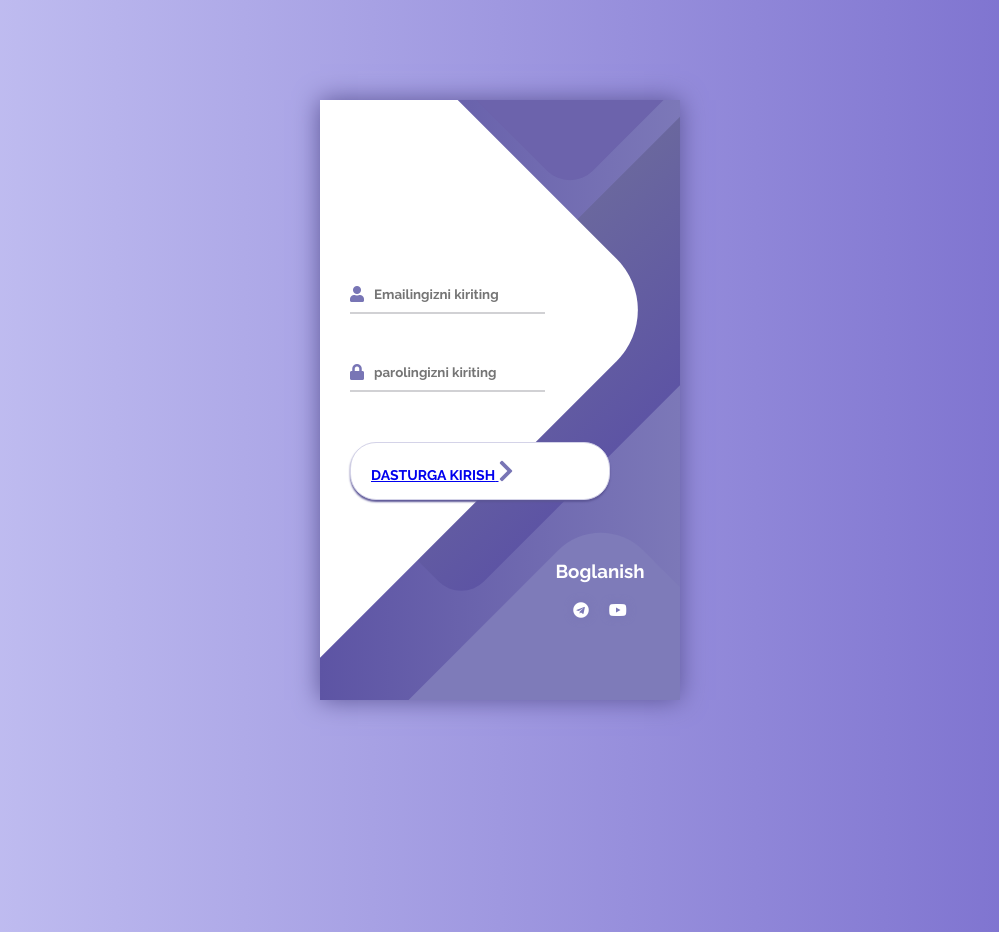
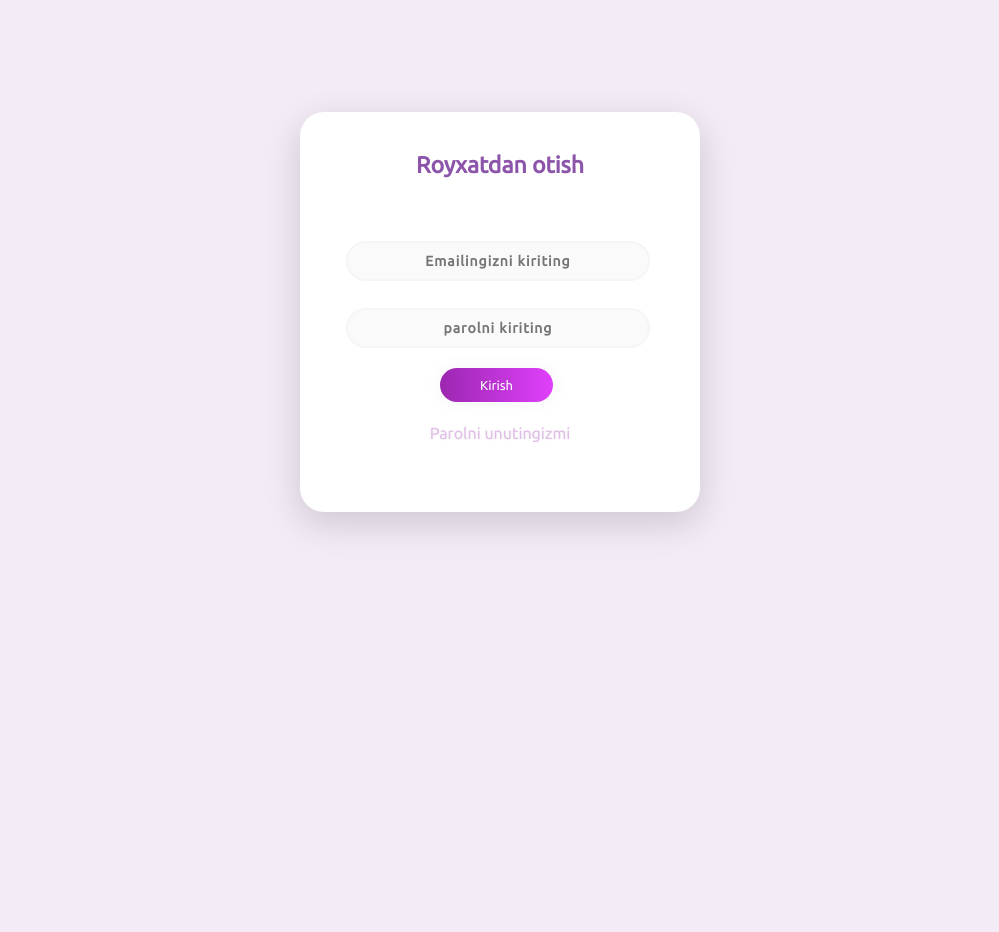
Before and after one commit to 06Dastur/forward2, a plain HTML site: page login.html in a window 1280 px wide. Shown: the whole page, without its empty margins (140-1139 px from the left). After the commit the page ends 800 px from the top, so only its background shows below. Drawn offline with Linux system fonts and the light colour scheme; files that its build step writes are made by us from their sources.

Commit message:
sergesrghsr

```diff
--- a/login.html
+++ b/login.html
@@ -1,230 +1,133 @@
 <!DOCTYPE html>
-<html lang="en" >
+<html lang="en">
 <head>
-  <meta charset="UTF-8">
-  <title>CodePen - A Pen by Mohithpoojary</title>
-  <link rel='stylesheet' href='https://use.fontawesome.com/releases/v5.2.0/css/all.css'>
-<link rel='stylesheet' href='https://use.fontawesome.com/releases/v5.2.0/css/fontawesome.css'><link rel="stylesheet" href="./style.css">
+        <link rel="stylesheet" href="css/style.css">
+        <link href="https://fonts.googleapis.com/css?family=Ubuntu" rel="stylesheet">
+        <meta name="viewport" content="width=device-width, initial-scale=1" />
+        <link rel="stylesheet" href="path/to/font-awesome/css/font-awesome.min.css">
+        <title>login</title>
         <style>
-    @import url('https://fonts.googleapis.com/css?family=Raleway:400,700');
-
-* {
-	box-sizing: border-box;
-	margin: 0;
-	padding: 0;
-	font-family: Raleway, sans-serif;
+                  body {
+        background-color: #F3EBF6;
+        font-family: 'Ubuntu', sans-serif;
     }
 
-body {
-	background: linear-gradient(90deg, #C7C5F4, #776BCC);
+    .main {
+        background-color: #FFFFFF;
+        width: 400px;
+        height: 400px;
+        margin: 7em auto;
+        border-radius: 1.5em;
+        box-shadow: 0px 11px 35px 2px rgba(0, 0, 0, 0.14);
     }
 
-.container {
-	display: flex;
-	align-items: center;
-	justify-content: center;
-	min-height: 100vh;
+    .sign {
+        padding-top: 40px;
+        color: #8C55AA;
+        font-family: 'Ubuntu', sans-serif;
+        font-weight: bold;
+        font-size: 23px;
     }
 
-.screen {
-	background: linear-gradient(90deg, #5D54A4, #7C78B8);
-	position: relative;
-	height: 600px;
-	width: 360px;
-	box-shadow: 0px 0px 24px #5C5696;
+    .un {
+    width: 76%;
+    color: rgb(38, 50, 56);
+    font-weight: 700;
+    font-size: 14px;
+    letter-spacing: 1px;
+    background: rgba(136, 126, 126, 0.04);
+    padding: 10px 20px;
+    border: none;
+    border-radius: 20px;
+    outline: none;
+    box-sizing: border-box;
+    border: 2px solid rgba(0, 0, 0, 0.02);
+    margin-bottom: 50px;
+    margin-left: 46px;
+    text-align: center;
+    margin-bottom: 27px;
+    font-family: 'Ubuntu', sans-serif;
     }
 
-.screen__content {
-	z-index: 1;
-	position: relative;
-	height: 100%;
+    form.form1 {
+        padding-top: 40px;
     }
 
-.screen__background {
-	position: absolute;
-	top: 0;
-	left: 0;
-	right: 0;
-	bottom: 0;
-	z-index: 0;
-	-webkit-clip-path: inset(0 0 0 0);
-	clip-path: inset(0 0 0 0);
+    .pass {
+            width: 76%;
+    color: rgb(38, 50, 56);
+    font-weight: 700;
+    font-size: 14px;
+    letter-spacing: 1px;
+    background: rgba(136, 126, 126, 0.04);
+    padding: 10px 20px;
+    border: none;
+    border-radius: 20px;
+    outline: none;
+    box-sizing: border-box;
+    border: 2px solid rgba(0, 0, 0, 0.02);
+    margin-bottom: 50px;
+    margin-left: 46px;
+    text-align: center;
+    margin-bottom: 27px;
+    font-family: 'Ubuntu', sans-serif;
     }
 
-.screen__background__shape {
-	transform: rotate(45deg);
-	position: absolute;
+
+    .un:focus, .pass:focus {
+        border: 2px solid rgba(0, 0, 0, 0.18) !important;
+
     }
 
-.screen__background__shape1 {
-	height: 520px;
-	width: 520px;
-	background: #FFF;
-	top: -50px;
-	right: 120px;
-	border-radius: 0 72px 0 0;
+    .submit {
+      cursor: pointer;
+        border-radius: 5em;
+        color: #fff;
+        background: linear-gradient(to right, #9C27B0, #E040FB);
+        border: 0;
+        padding-left: 40px;
+        padding-right: 40px;
+        padding-bottom: 10px;
+        padding-top: 10px;
+        font-family: 'Ubuntu', sans-serif;
+        margin-left: 35%;
+        font-size: 13px;
+        box-shadow: 0 0 20px 1px rgba(0, 0, 0, 0.04);
     }
 
-.screen__background__shape2 {
-	height: 220px;
-	width: 220px;
-	background: #6C63AC;
-	top: -172px;
-	right: 0;
-	border-radius: 32px;
+    .forgot {
+        text-shadow: 0px 0px 3px rgba(117, 117, 117, 0.12);
+        color: #E1BEE7;
+        padding-top: 15px;
     }
 
-.screen__background__shape3 {
-	height: 540px;
-	width: 190px;
-	background: linear-gradient(270deg, #5D54A4, #6A679E);
-	top: -24px;
-	right: 0;
-	border-radius: 32px;
+    a {
+        text-shadow: 0px 0px 3px rgba(117, 117, 117, 0.12);
+        color: #E1BEE7;
+        text-decoration: none
     }
 
-.screen__background__shape4 {
-	height: 400px;
-	width: 200px;
-	background: #7E7BB9;
-	top: 420px;
-	right: 50px;
-	border-radius: 60px;
+    @media (max-width: 600px) {
+        .main {
+            border-radius: 0px;
         }
 
-.login {
-	width: 320px;
-	padding: 30px;
-	padding-top: 156px;
-}
 
-.login__field {
-	padding: 20px 0px;
-	position: relative;
-}
-
-.login__icon {
-	position: absolute;
-	top: 30px;
-	color: #7875B5;
-}
-
-.login__input {
-	border: none;
-	border-bottom: 2px solid #D1D1D4;
-	background: none;
-	padding: 10px;
-	padding-left: 24px;
-	font-weight: 700;
-	width: 75%;
-	transition: .2s;
-}
-
-.login__input:active,
-.login__input:focus,
-.login__input:hover {
-	outline: none;
-	border-bottom-color: #6A679E;
-}
-
-.login__submit {
-	background: #fff;
-	font-size: 14px;
-	margin-top: 30px;
-	padding: 16px 20px;
-	border-radius: 26px;
-	border: 1px solid #D4D3E8;
-	text-transform: uppercase;
-	font-weight: 700;
-	display: flex;
-	align-items: center;
-	width: 100%;
-	color: #4C489D;
-	box-shadow: 0px 2px 2px #5C5696;
-	cursor: pointer;
-	transition: .2s;
-}
-
-.login__submit:active,
-.login__submit:focus,
-.login__submit:hover {
-	border-color: #6A679E;
-	outline: none;
-}
-
-.button__icon {
-	font-size: 24px;
-	margin-left: auto;
-	color: #7875B5;
-}
-
-.social-login {
-	position: absolute;
-	height: 140px;
-	width: 160px;
-	text-align: center;
-	bottom: 0px;
-	right: 0px;
-	color: #fff;
-}
-
-.social-icons {
-	display: flex;
-	align-items: center;
-	justify-content: center;
-}
-
-.social-login__icon {
-	padding: 20px 10px;
-	color: #fff;
-	text-decoration: none;
-	text-shadow: 0px 0px 8px #7875B5;
-}
-
-.social-login__icon:hover {
-	transform: scale(1.5);
     }
         </style>
 </head>
+
 <body>
-<!-- partial:index.partial.html -->
-<div class="container">
-	<div class="screen">
-		<div class="screen__content">
-			<form class="login">
-				<div class="login__field">
-					<i class="login__icon fas fa-user"></i>
-					<input type="text" class="login__input" placeholder="Emailingizni kiriting">
-				</div>
-				<div class="login__field">
-					<i class="login__icon fas fa-lock"></i>
-					<input type="password" class="login__input" placeholder="parolingizni kiriting">
-				</div>
-				<button class="button login__submit">
-					<a href="index.html">
-                        <span class="button__text">Dasturga kirish</span>
-					    <i class="button__icon fas fa-chevron-right"></i>
-                    </a>
-				</button>
-			</form>
-			<div class="social-login">
-				<h3>Boglanish</h3>
-				<div class="social-icons">
-					<a href="https://t.me/forwardpubg" class="social-login__icon fab fa-telegram"></a>
-					<a href="https://youtube.com/@forwardteam0616" class="social-login__icon fab fa-youtube"></a>
+        <div class="main">
+          <p class="sign" align="center">Royxatdan otish</p>
+          <form class="form1">
+            <input class="un " type="text" align="center" placeholder="Emailingizni kiriting">
+            <input class="pass" type="password" align="center" placeholder="parolni kiriting">
+            <a href="index.html" class="submit" align="center">Kirish</a>
+            <p class="forgot" align="center"><a href="#">Parolni unutingizmi</p>
+
 
           </div>
-			</div>
-		</div>
-		<div class="screen__background">
-			<span class="screen__background__shape screen__background__shape4"></span>
-			<span class="screen__background__shape screen__background__shape3"></span>
-			<span class="screen__background__shape screen__background__shape2"></span>
-			<span class="screen__background__shape screen__background__shape1"></span>
-		</div>
-	</div>
-</div>
-<!-- partial -->
 
 </body>
 </html>
```
Lines whose indentation alone changed are shown as unchanged.
